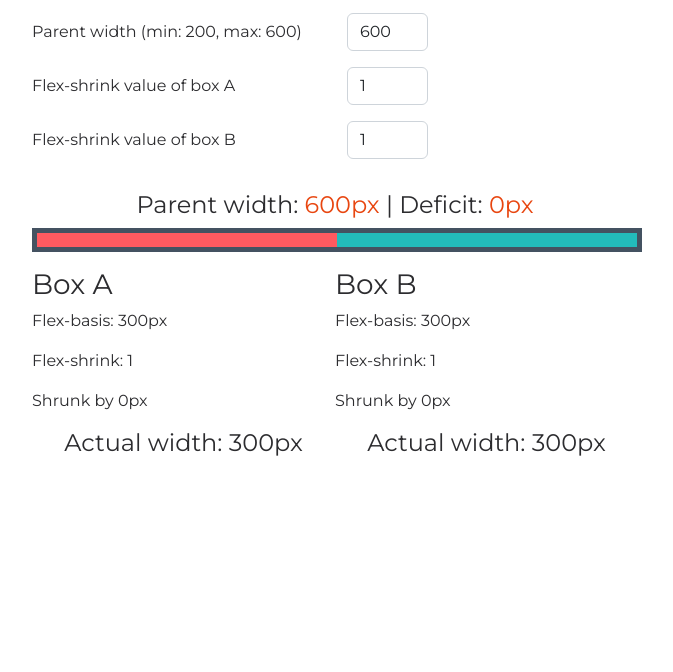
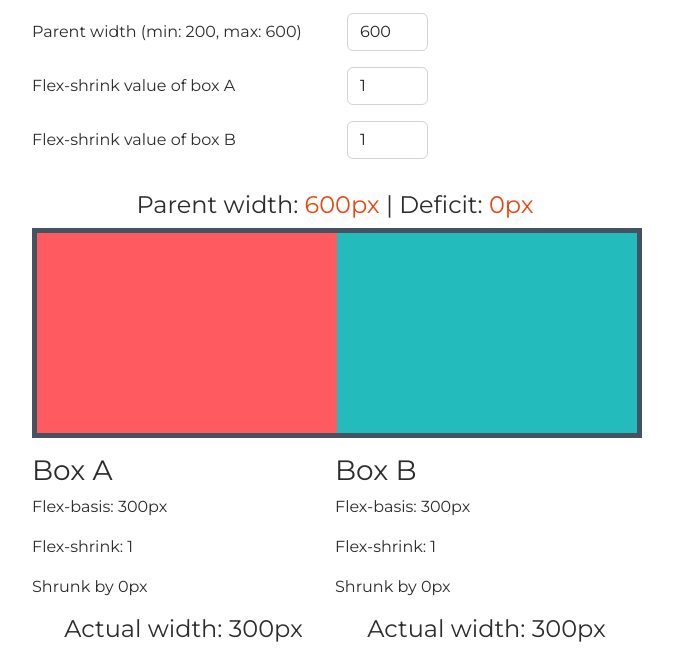
Before and after one commit to Code-Institute-Students/flexbox-interactive-demo, a plain HTML site: page index.html in a window 1280 px wide. Shown: the part 128-800 px from the top of the page, without its empty margins (305-978 px from the left). Drawn offline with nearby package versions, Linux system fonts and the light colour scheme.

Commit message:
Set #parent height, remove .child padding

```diff
--- a/assets/css/style.css
+++ b/assets/css/style.css
@@ -32,12 +32,12 @@ h4 {
     width: 600px;
     border: 5px solid var(--navy);
     box-sizing: content-box;
+    height: 200px;
 }
 
 .child {
     flex-basis: 300px;
     text-align: center;
-    padding: 7px;
 }
 
 #box-a {
```
